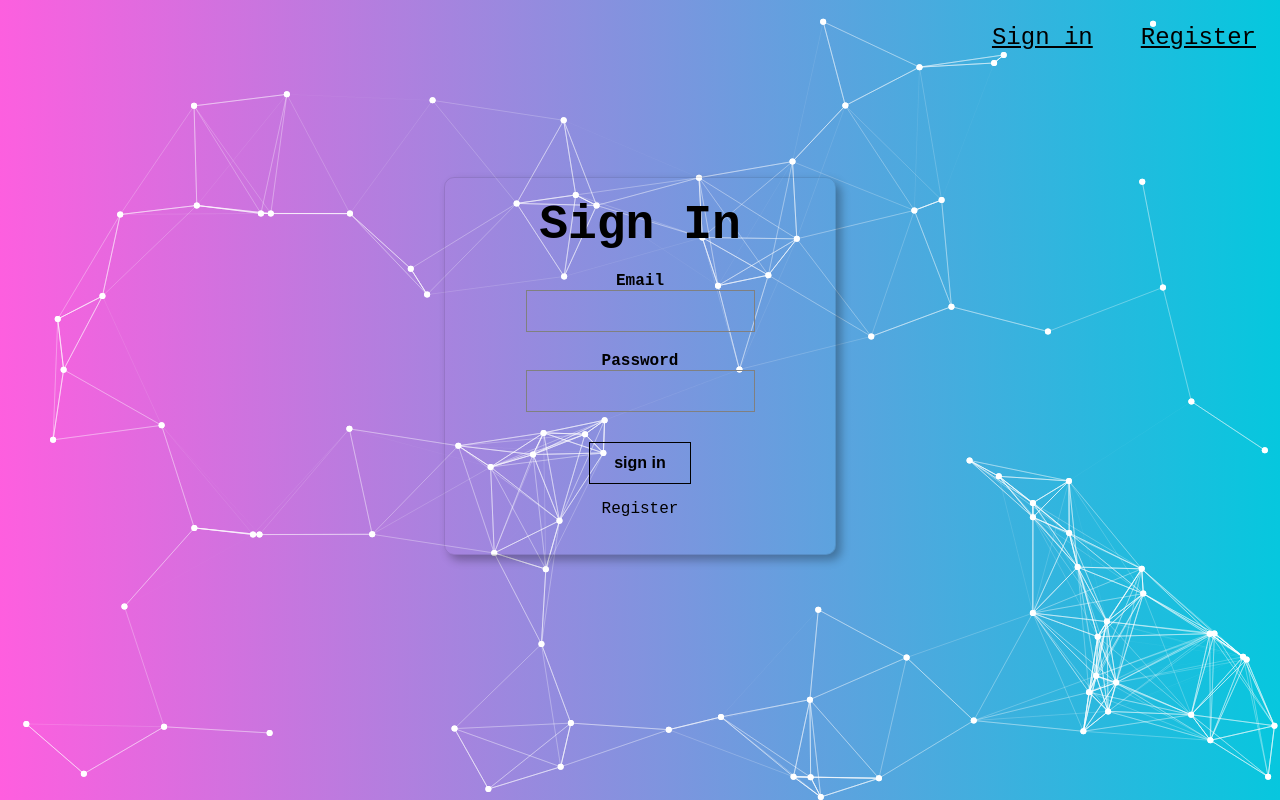
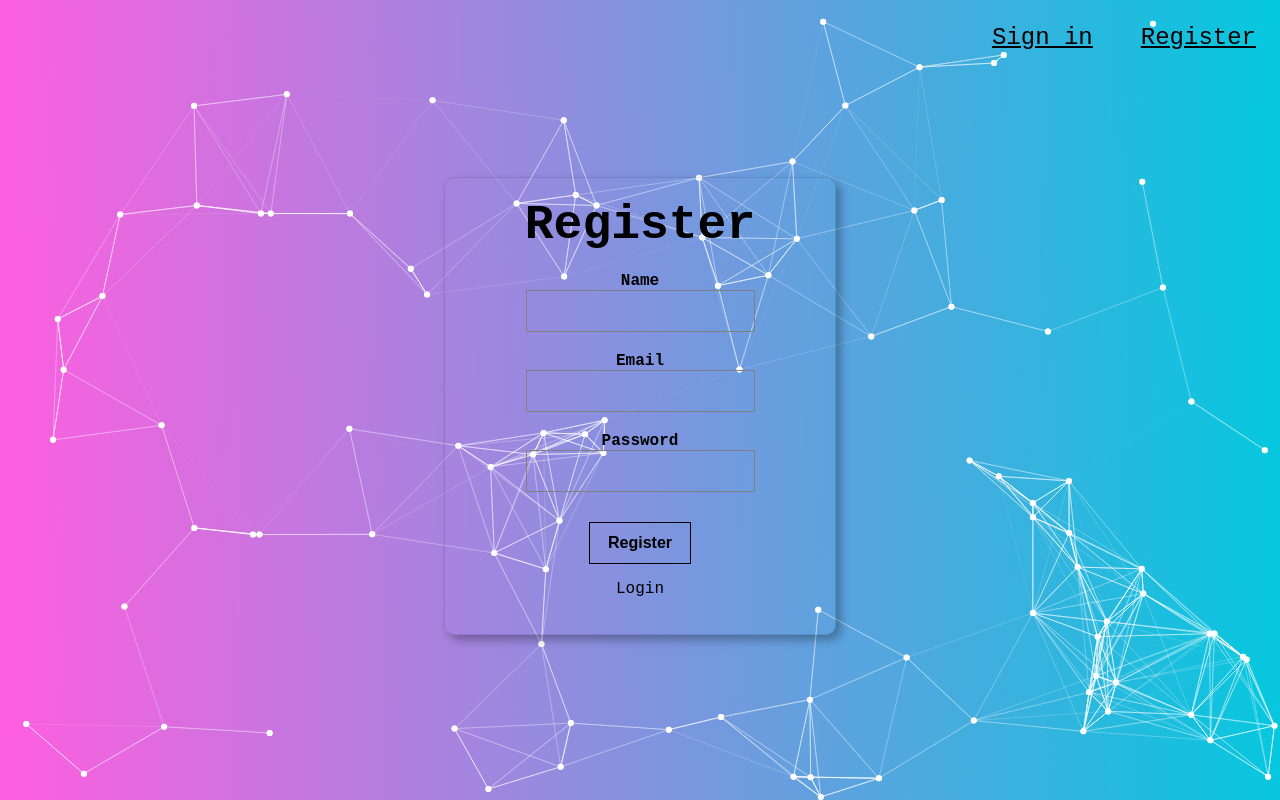
Before and after one commit to amit-lekhak/smart-brain, a React (Create React App) app: page / in a window 1280 px wide. Built offline with nearby package versions, Linux system fonts and the light colour scheme; the HTML template or start-up script is replaced by a standard one.

Commit message:
Register form added

```diff
--- a/src/App.js
+++ b/src/App.js
@@ -3,7 +3,8 @@ import Particles from "react-tsparticles";
 import "./App.css";
 import Card from "./components/card/Card";
 import Navlink from "./components/navlink/NavLink";
-import Login from "./containers/login/Login"
+import Login from "./containers/login/Login";
+import Register from "./containers/register/Register";
 
 class App extends React.Component {
   options = {
@@ -42,8 +43,8 @@ class App extends React.Component {
       <div>
         <Particles className="particles" options={this.options} />
         <Navlink />
-        <Card >
-          <Login />
+        <Card>
+          <Register />
         </Card>
       </div>
     );
--- a/src/containers/login/Login.js
+++ b/src/containers/login/Login.js
@@ -23,7 +23,7 @@ const Login = () => {
 
             </form>
 
-            <button><h4>sign in</h4></button>
+            <button><h4>Sign in</h4></button>
 
             <p className="route">Register</p>
         </>
--- /dev/null
+++ b/src/containers/register/Register.js
@@ -0,0 +1,41 @@
+import React from "react";
+import "../login/Login.styles.css";
+
+const Register = () => {
+  return (
+    <>
+      <h1 className="title">Register</h1>
+
+      <form>
+        <div className="form-item">
+          <label htmlFor="name">
+            <h4>Name</h4>
+          </label>
+          <input type="text" name="name" id="name" />
+        </div>
+
+        <div className="form-item">
+          <label htmlFor="email">
+            <h4>Email</h4>
+          </label>
+          <input type="email" name="email" id="email" />
+        </div>
+
+        <div className="form-item">
+          <label htmlFor="password">
+            <h4>Password</h4>
+          </label>
+          <input type="password" name="password" id="password" />
+        </div>
+      </form>
+
+      <button>
+        <h4>Register</h4>
+      </button>
+
+      <p className="route">Login</p>
+    </>
+  );
+};
+
+export default Register;
```
